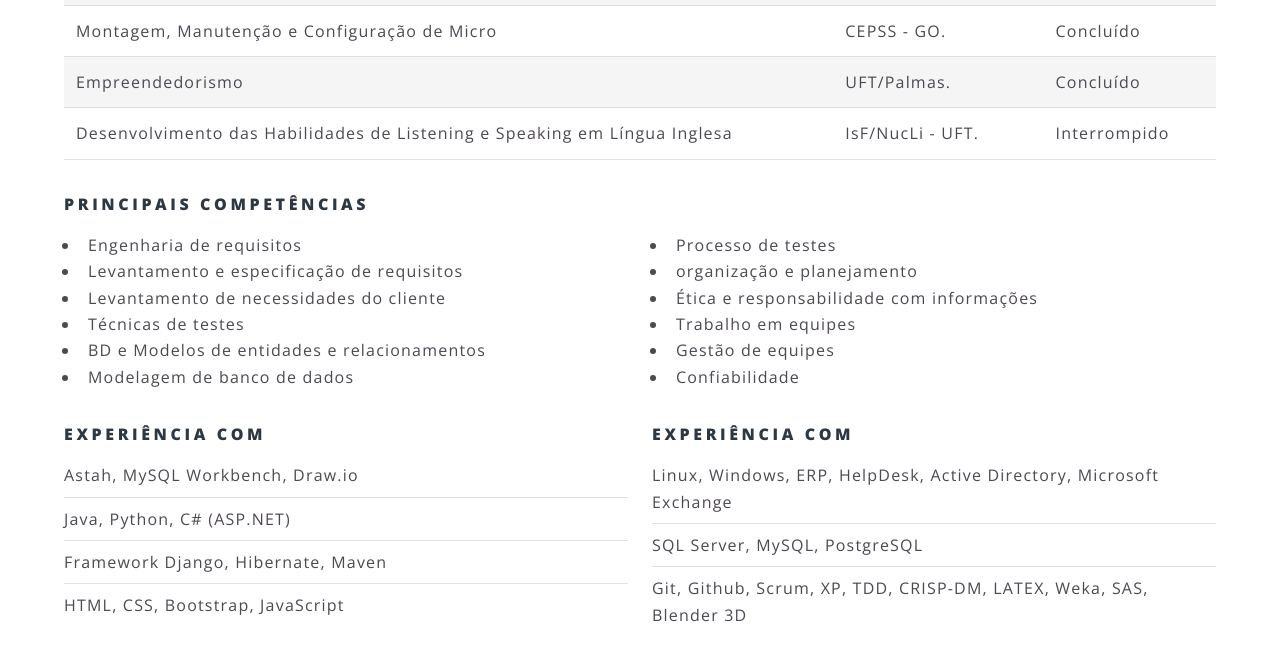
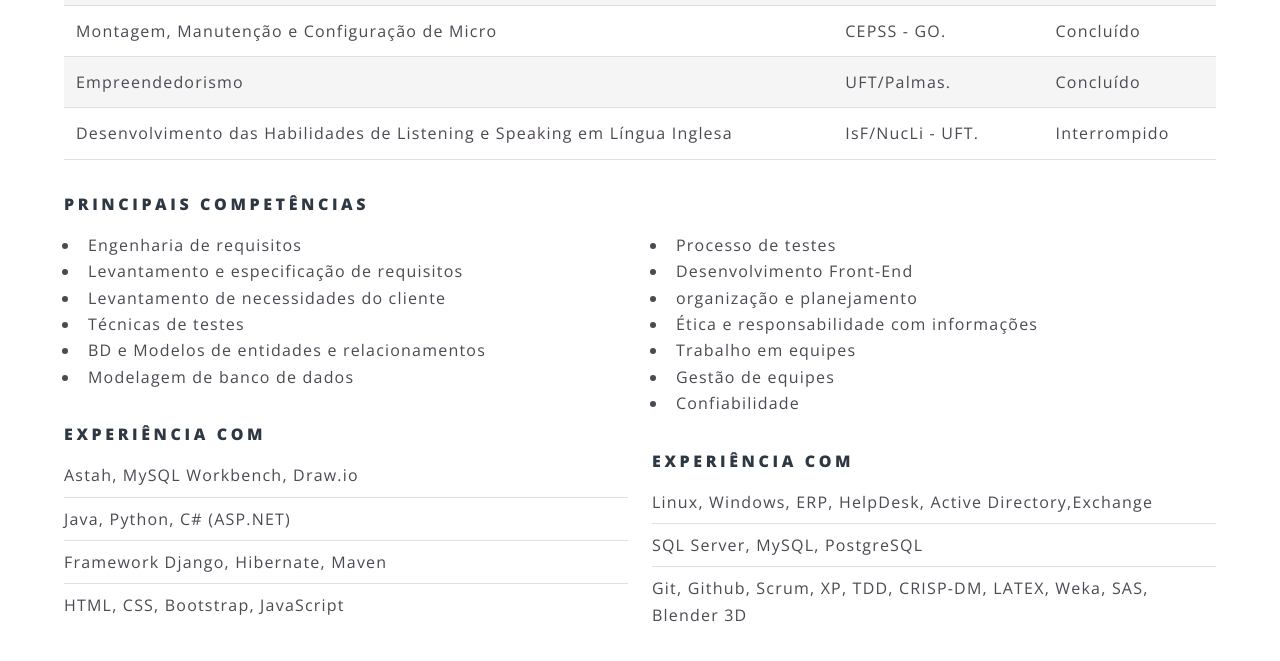
Before and after one commit to SaraFernandes/sarafernandes.github.io_sfdhgdfg, a Jekyll site: the page built from outras.html, in a window 1280 px wide and 900 px high, scrolled down 656 px, cut to the strip 0-672 px from the top of the window. Shown: the top 661 px of the strip. Built offline with Jekyll 4.4.1, drawn with Linux system fonts in a browser that asks for light colours.

Commit message:
Update outras.html

```diff
--- a/outras.html
+++ b/outras.html
@@ -74,6 +74,7 @@ title: Outras
 						<!--<h5>Principais Competências</h5>-->
 						<ul>
 							<li>Processo de testes</li>
+							<li>Desenvolvimento Front-End</li>
 							<li>organização e planejamento</li>
 							<li>Ética e responsabilidade com informações</li>
 							<li>Trabalho em equipes</li>
@@ -82,7 +83,7 @@ title: Outras
 						</ul>
 						<h4>Experiência com</h4>
 						<ul class="alt">
-							<li>Linux, Windows, ERP, HelpDesk, Active Directory, Microsoft Exchange</li>
+							<li>Linux, Windows, ERP, HelpDesk, Active Directory,Exchange</li>
 							<li>SQL Server, MySQL, PostgreSQL</li>
 							<li>Git, Github, Scrum, XP, TDD, CRISP-DM, LATEX, Weka, SAS, Blender 3D</li>
 						</ul>
```
